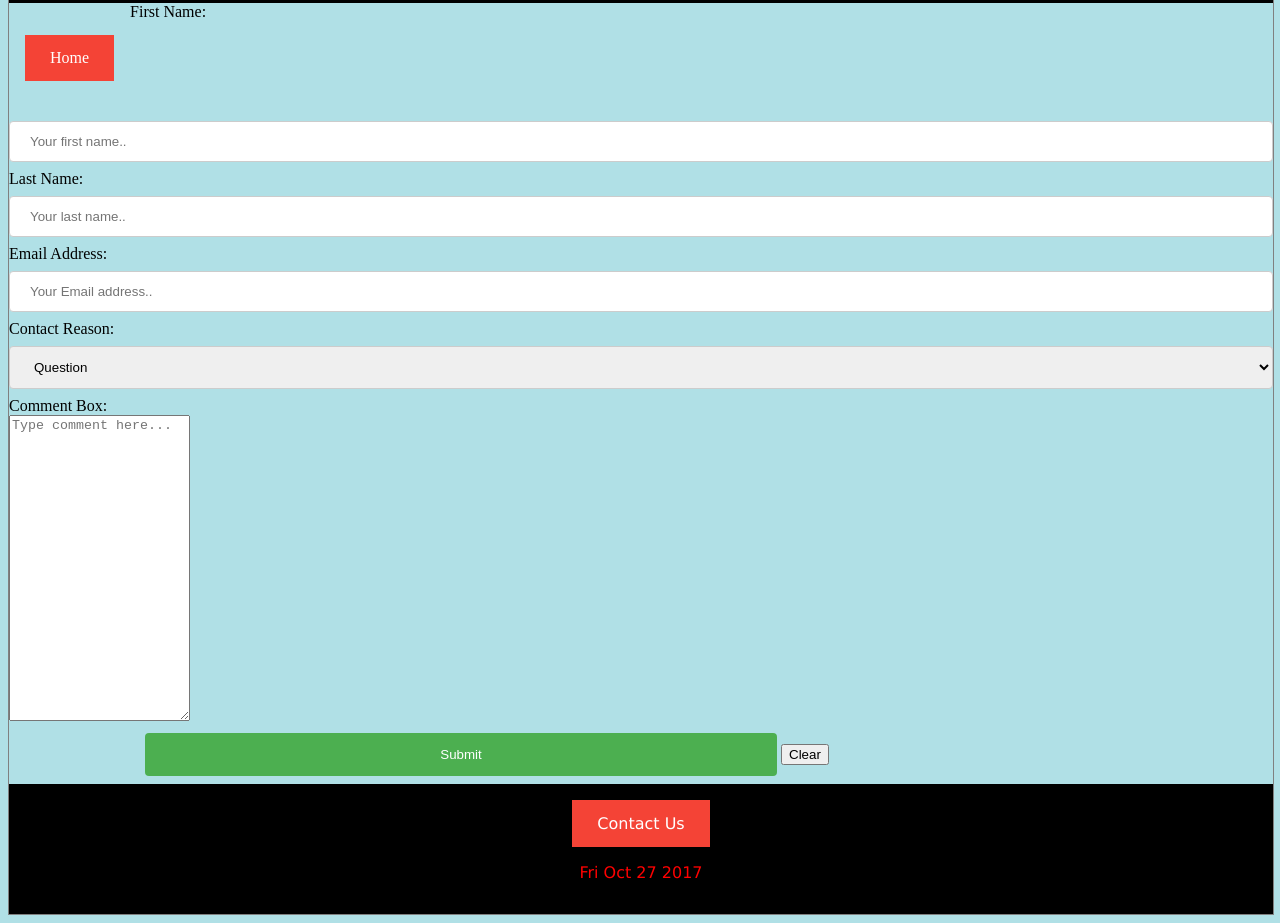
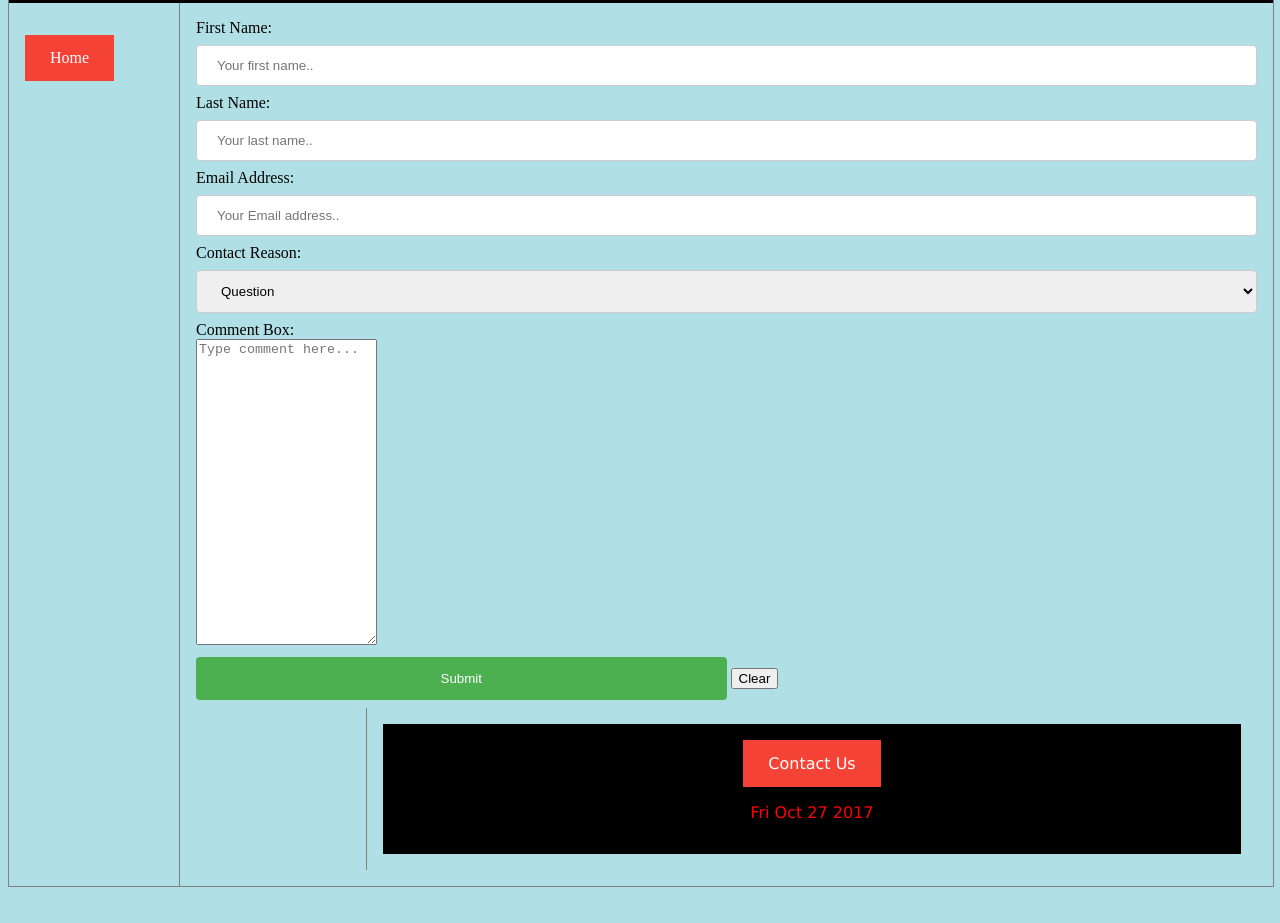
Before and after one commit to jb2468/jb2468.github.io, a plain HTML site: page pages/ContactUs.html in a window 1280 px wide. Shown: the part 202-1125 px from the top of the page. After the commit the page ends 1097 px from the top, so only its background shows below. Drawn offline with Linux system fonts and the light colour scheme.

Commit message:
Update ContactUs.html

```diff
--- a/pages/ContactUs.html
+++ b/pages/ContactUs.html
@@ -122,7 +122,7 @@ article {
     <li><a href = "https://jb2468.github.io/index.htm">Home</a></li>
   </ul>
 </nav>
-
+<article>
  <form name="contactForm" onsubmit="validateForm()">
 
     <label for="fname">First Name:</label>
@@ -132,7 +132,7 @@ article {
    <input type="text" id="lname" name="lastname" placeholder="Your last name..">
      <br/>
     <label for="email">Email Address:</label>
-    &emsp;&emsp;&nbsp;<input type="text" id="Email" name="Email" placeholder="Your Email address..">
+    <input type="text" id="Email" name="Email" placeholder="Your Email address..">
     <br/>
     <label for="contact reason">Contact Reason:</label>
     <select id="Contact Reason" name="Contact Reason">
@@ -146,10 +146,10 @@ article {
     <textarea name="subject" placeholder="Type comment here..." style="height:300px"></textarea>
     <br/>
 
-   &emsp;&emsp;&emsp;&emsp;&emsp;&emsp;&emsp;&emsp;&nbsp; <input type="submit" value="Submit">
+   <input type="submit" value="Submit">
     <input type="reset" value="Clear">
   </form>
-
+  <article/>
 
   <footer><a href="https://jb2468.github.io/pages/ContactUs.html">Contact Us</a>
    <p id="date"></p>
```
